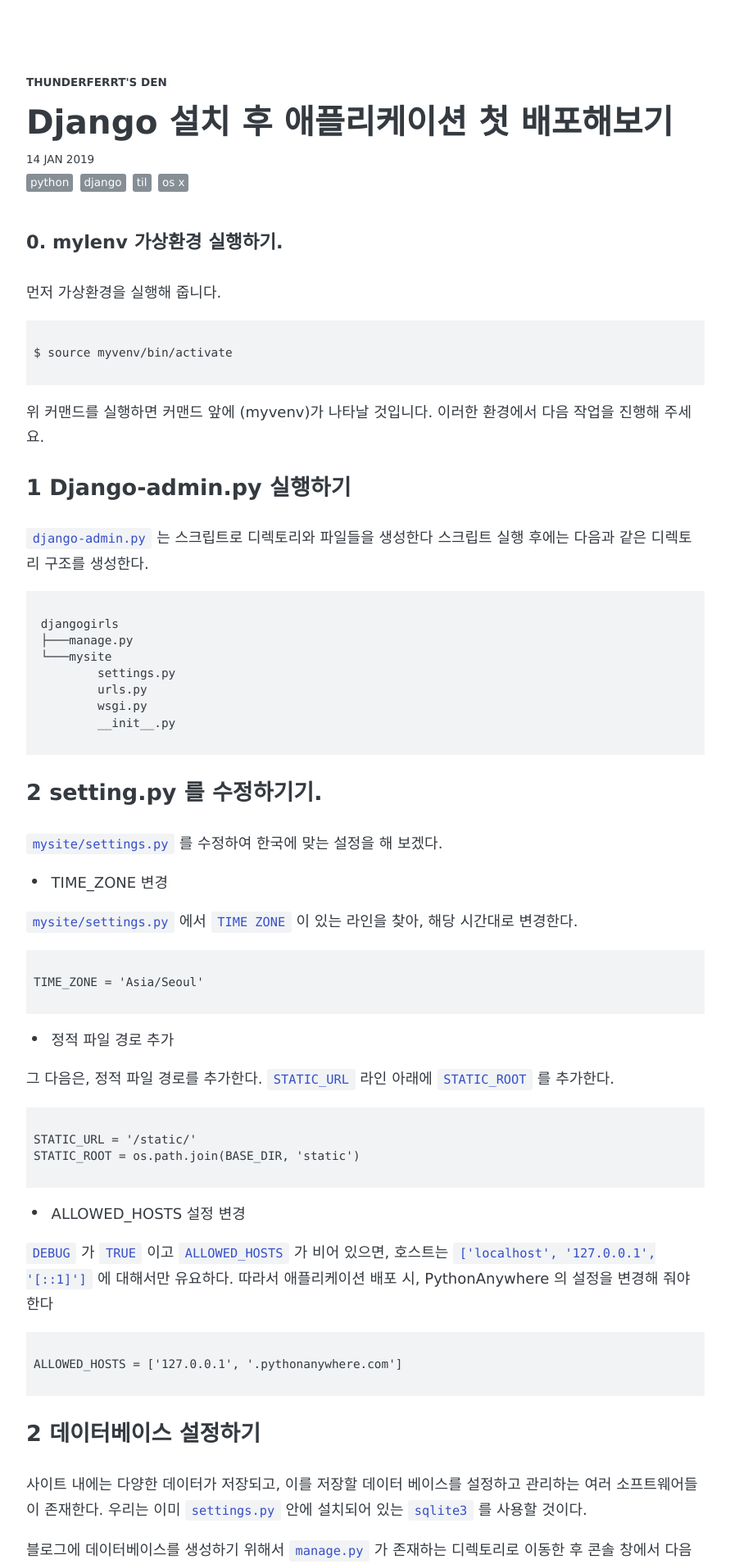
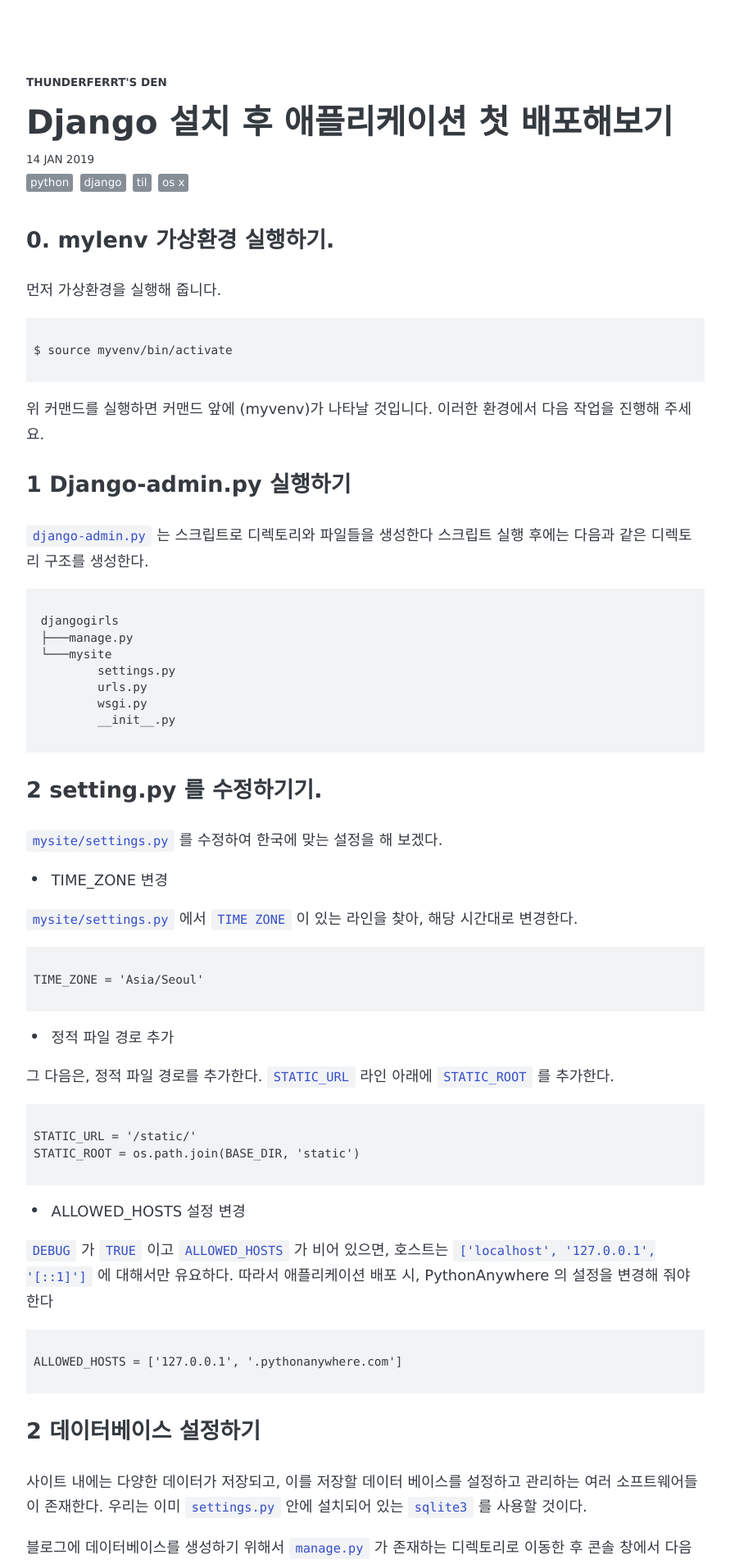
Before and after one commit to thunderferret/thunderferret.github.io, a Jekyll site: the page built from _posts/2019-01-14-python---django.md, in a window 1280 px wide. Shown: the top 1908 px of the page at 82% size, without its empty margins (194-1085 px from the left). Built offline with Jekyll 4.4.1, drawn with Linux system fonts in a browser that asks for light colours; some web fonts are replaced; comment, search, counter and statistics services are not loaded.

```diff
--- a/_posts/2019-01-14-python---django.md
+++ b/_posts/2019-01-14-python---django.md
@@ -7,7 +7,7 @@ tags: [python,Django,TIL,OS X]
 comments: true
 ---
 
-#### 0. mylenv 가상환경 실행하기.
+### 0. mylenv 가상환경 실행하기.
 
 먼저 가상환경을 실행해 줍니다.
 
```
